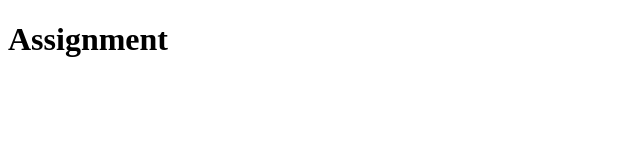
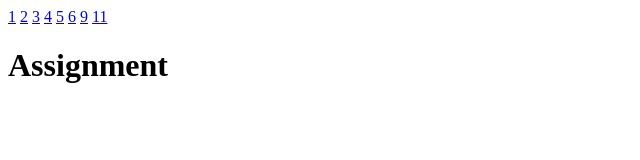
Before and after one commit to Moiz769/Java, a plain HTML site: page index.html in a window 1280 px wide. Shown: the whole page, without its empty margins (0-640 px from the left). Drawn offline with Linux system fonts and the light colour scheme.

Commit message:
javascript

```diff
--- a/index.html
+++ b/index.html
@@ -9,6 +9,14 @@
 </head>
     <!-- <script src="app.js"></script> -->
 <body>
+    <a href="index.html">1</a>
+    <a href="index2.html">2</a>
+    <a href="index3.html">3</a>
+    <a href="index4.html">4</a>
+    <a href="index5.html">5</a>
+    <a href="index6.html">6</a>
+    <a href="index9.html">9</a>
+    <a href="index11.html">11</a>
     <h1>Assignment</h1>
     <!-- <script src="app.js"></script> -->
 </body>
```
Also changed, not shown: index11.html (+8 -0 lines), index2.html (+8 -0 lines), index3.html (+8 -0 lines), index4.html (+8 -0 lines), index5.html (+8 -0 lines), index6.html (+8 -0 lines), index9.html (+8 -0 lines).
